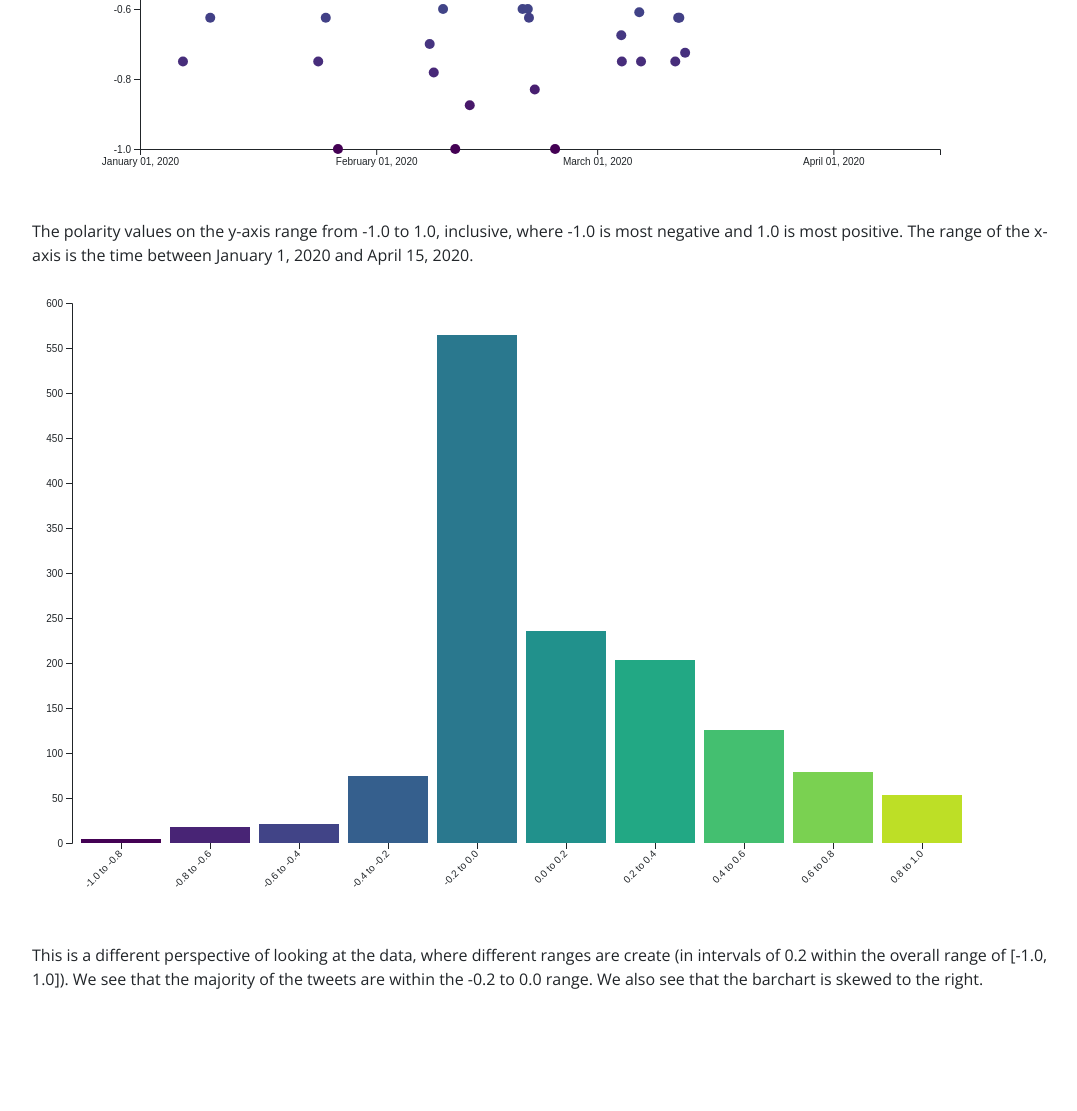
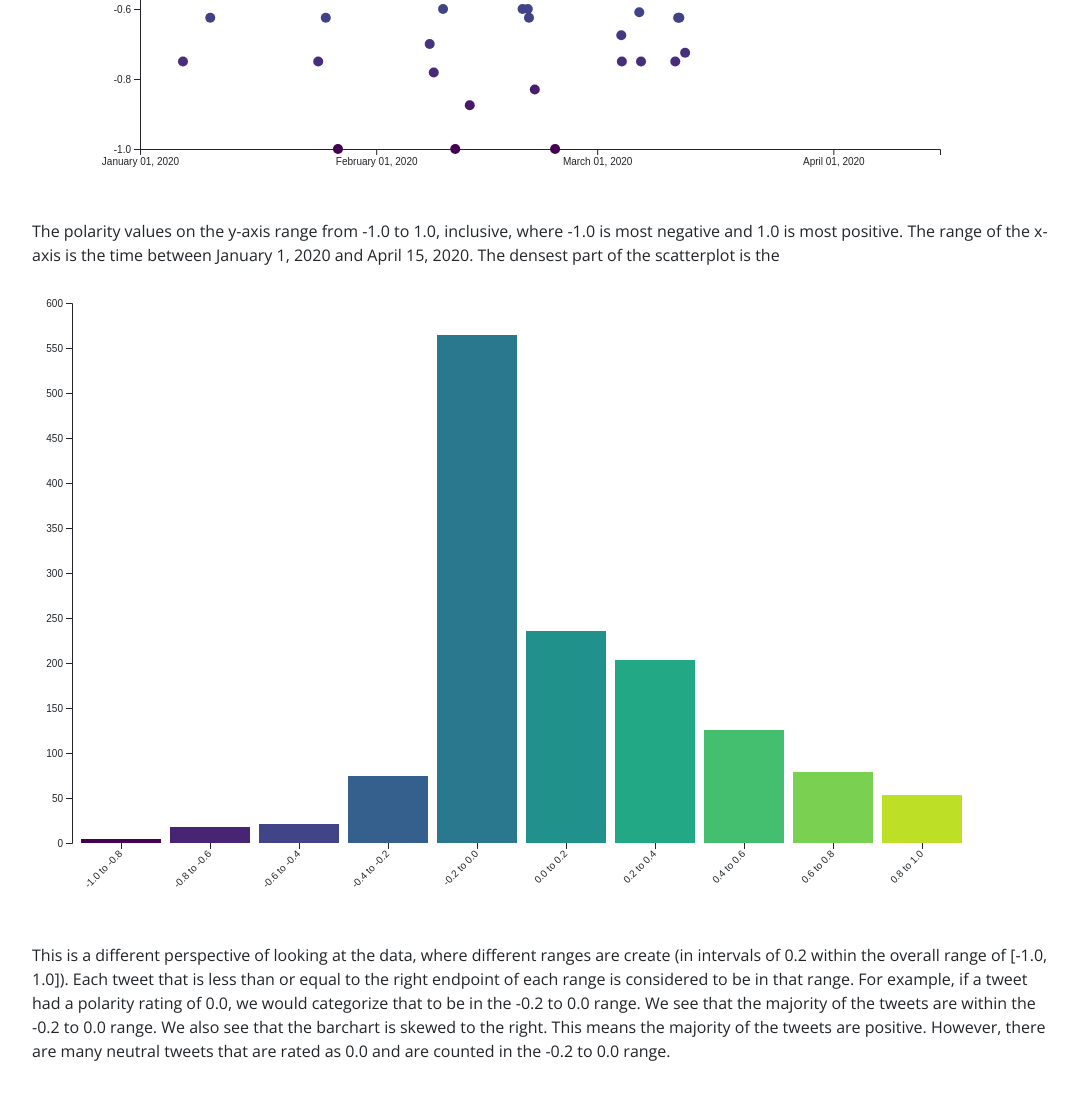
Before and after one commit to kazijamal/covid3.js, a Flask app: page /sentiment/trumptweets in a window 1280 px wide. Shown: the part 1011-2122 px from the top of the page, without its empty margins (100-1177 px from the left). Before the commit the page ends 2000 px from the top, so only its background shows below. Run offline with Flask 2, Linux system fonts and the light colour scheme; some libraries are stand-ins or nearby versions.

Commit message:
Add trump tweet analysis

```diff
--- a/app/templates/sentiment/trumptweets.html
+++ b/app/templates/sentiment/trumptweets.html
@@ -36,14 +36,20 @@ Trump Tweets {% endblock %} {% block head %}
     <p>
       The polarity values on the y-axis range from -1.0 to 1.0, inclusive, where
       -1.0 is most negative and 1.0 is most positive. The range of the x-axis is
-      the time between January 1, 2020 and April 15, 2020.
+      the time between January 1, 2020 and April 15, 2020. The densest part of
+      the scatterplot is the
     </p>
     <div id="bar-chart"></div>
     <p>
       This is a different perspective of looking at the data, where different
       ranges are create (in intervals of 0.2 within the overall range of [-1.0,
-      1.0]). We see that the majority of the tweets are within the -0.2 to 0.0
-      range. We also see that the barchart is skewed to the right.
+      1.0]). Each tweet that is less than or equal to the right endpoint of each
+      range is considered to be in that range. For example, if a tweet had a
+      polarity rating of 0.0, we would categorize that to be in the -0.2 to 0.0
+      range. We see that the majority of the tweets are within the -0.2 to 0.0
+      range. We also see that the barchart is skewed to the right. This means
+      the majority of the tweets are positive. However, there are many neutral
+      tweets that are rated as 0.0 and are counted in the -0.2 to 0.0 range.
     </p>
   </div>
 </div>
```
